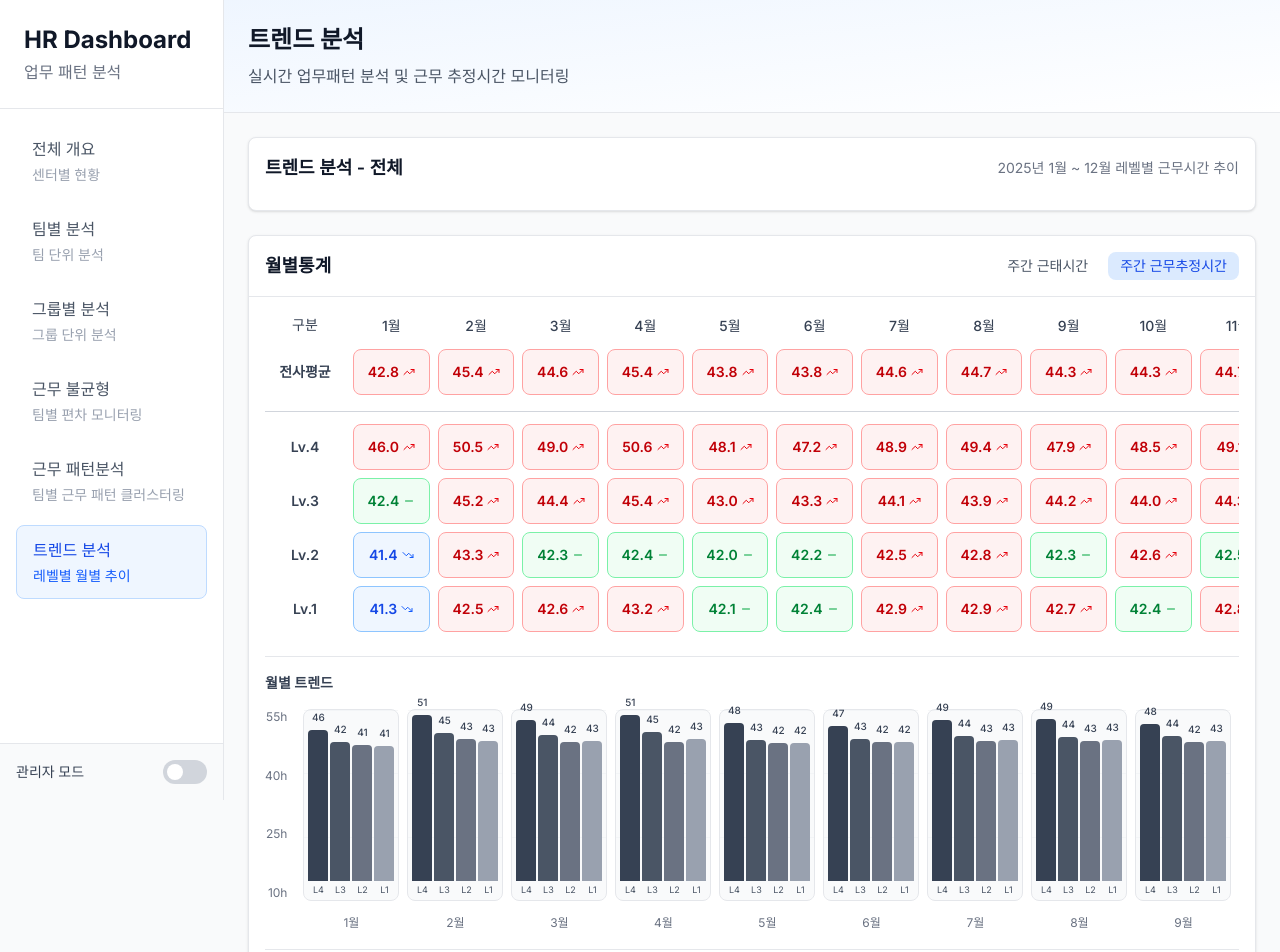
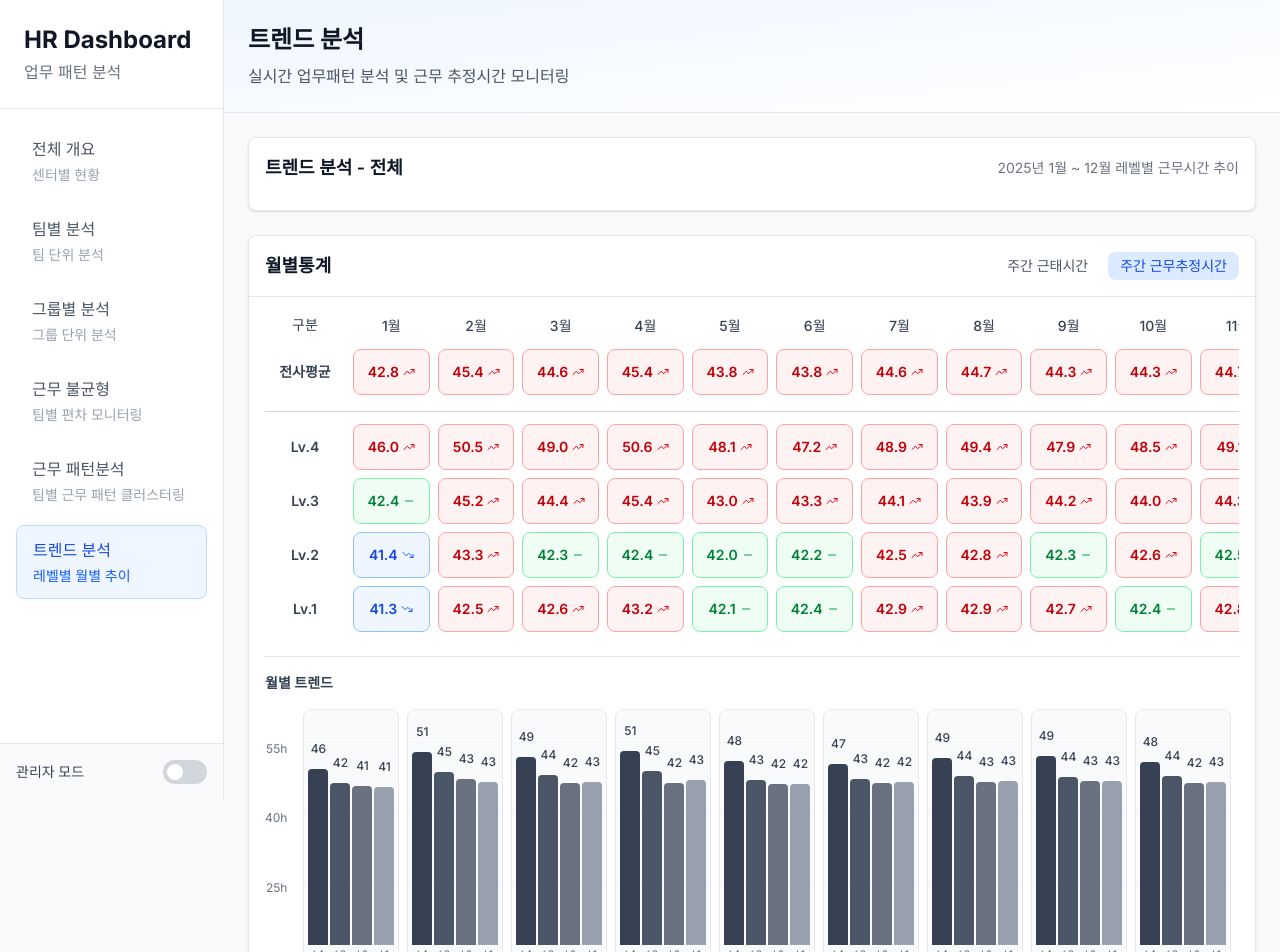
Before and after one commit to haans-kim/SambioHRR, a Next.js app: page /trends in a window 1280 px wide. Shown: the top 952 px of the page. Built offline with nearby package versions, Linux system fonts and the light colour scheme.

Commit message:
박스 높이 조정

```diff
--- a/components/trends/LevelGridTable.tsx
+++ b/components/trends/LevelGridTable.tsx
@@ -230,7 +230,7 @@ export function LevelGridTable({ levelData, period }: LevelGridTableProps) {
             <div className="flex gap-2 min-w-[1200px]">
               <div className="w-20 flex flex-col justify-end pb-8">
                 {/* Y-axis labels */}
-                <div className="flex flex-col justify-between h-48 text-xs text-gray-500 text-right pr-2">
+                <div className="flex flex-col justify-between h-64 text-xs text-gray-500 text-right pr-2 pt-8">
                   <span>55h</span>
                   <span>40h</span>
                   <span>25h</span>
@@ -240,9 +240,9 @@ export function LevelGridTable({ levelData, period }: LevelGridTableProps) {
               {months.map(month => {
                 return (
                   <div key={month} className="flex-1">
-                    <div className="h-48 bg-gray-50 border border-gray-200 rounded-lg flex items-end gap-0.5 justify-center px-1 pb-1 relative">
+                    <div className="h-64 bg-gray-50 border border-gray-200 rounded-lg flex items-end gap-0.5 justify-center px-1 pb-1 pt-8 relative">
                       {/* Grid lines */}
-                      <div className="absolute inset-0 flex flex-col justify-between pointer-events-none">
+                      <div className="absolute inset-0 flex flex-col justify-between pointer-events-none pt-8 pb-1">
                         <div className="border-b border-gray-200 opacity-30"></div>
                         <div className="border-b border-gray-200 opacity-30"></div>
                         <div className="border-b border-gray-200 opacity-30"></div>
@@ -258,10 +258,10 @@ export function LevelGridTable({ levelData, period }: LevelGridTableProps) {
                           : 0;
 
                         // Calculate height in pixels for better visibility
-                        // Map 0-55 hour range to 0-180px height
+                        // Map 0-55 hour range to 0-210px height (increased from 180)
                         const minValue = 0;
                         const maxValue = 55;
-                        const maxHeight = 180; // max height in pixels
+                        const maxHeight = 210; // max height in pixels
                         const normalizedValue = Math.max(minValue, Math.min(value, maxValue));
                         const heightPixels = ((normalizedValue - minValue) / (maxValue - minValue)) * maxHeight;
 
@@ -286,7 +286,7 @@ export function LevelGridTable({ levelData, period }: LevelGridTableProps) {
                               }}
                             >
                               {/* Value label on top of bar */}
-                              <div className="absolute -top-5 left-1/2 transform -translate-x-1/2 text-[10px] font-medium text-gray-700 whitespace-nowrap">
+                              <div className="absolute -top-7 left-1/2 transform -translate-x-1/2 text-xs font-medium text-gray-700 whitespace-nowrap z-10">
                                 {value.toFixed(0)}
                               </div>
 
```
